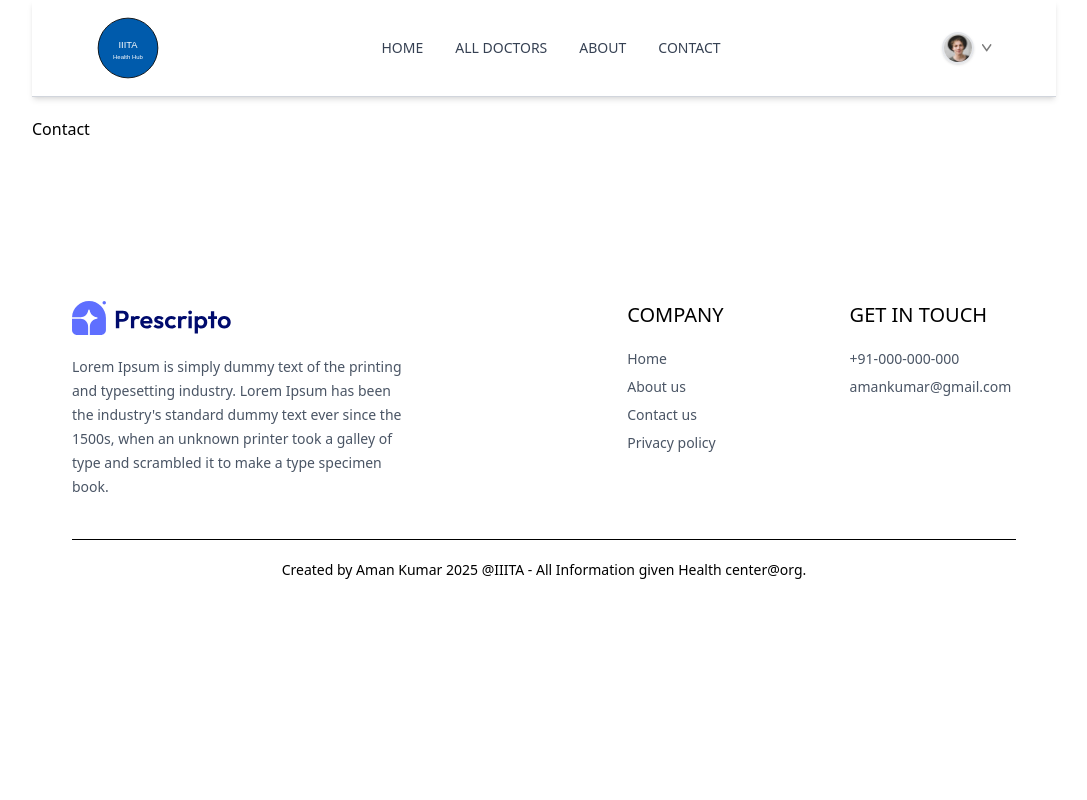
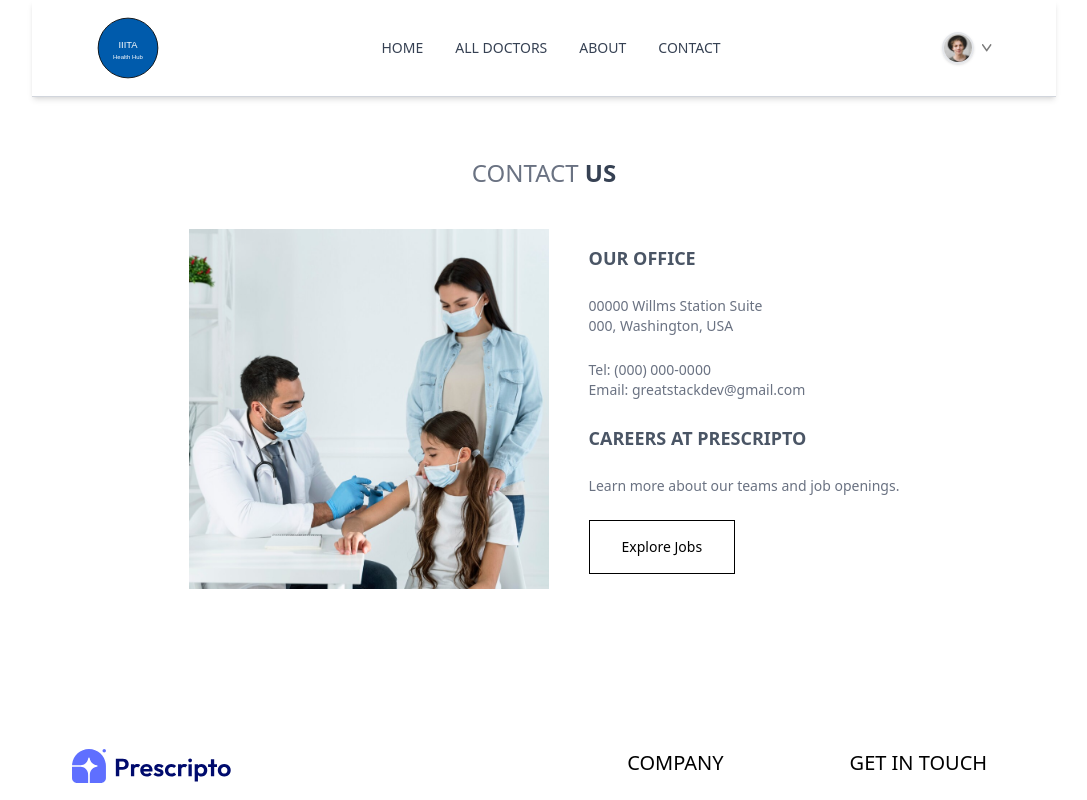
Before and after one commit to Amankumar8756/IIITA_Health_Hub, a React (Vite) app in the folder frontend2/: page /contact in a window 1280 px wide. Shown: the top 800 px of the page, without its empty margins (96-1183 px from the left). Built offline with nearby package versions, Linux system fonts and the light colour scheme.

Commit message:
contactPage done

```diff
--- a/frontend2/src/pages/Contact.jsx
+++ b/frontend2/src/pages/Contact.jsx
@@ -1,9 +1,42 @@
-import React from 'react'
+import React from "react";
+import { assets } from "../assets/assets";
 
 const Contact = () => {
   return (
-    <div>Contact</div>
-  )
-}
+    <div>
+      <div className="text-center text-2xl pt-10 text-gray-500">
+        <p>
+          CONTACT <span className="text-gray-700 font-semibold">US</span>
+        </p>
+      </div>
 
-export default Contact
+      <div className="my-10 flex flex-col justify-center md:flex-row gap-10 mb-28 text-sm">
+        <img
+          className="w-full md:max-w-[360px]"
+          src={assets.contact_image}
+          alt=""
+        />
+        <div className="flex flex-col justify-center items-start gap-6">
+          <p className="font-semibold text-lg text-gray-600">OUR OFFICE</p>
+          <p className="text-gray-500">
+            00000 Willms Station Suite <br /> 000, Washington, USA
+          </p>
+          <p className="text-gray-500">
+            Tel: (000) 000-0000 <br /> Email: greatstackdev@gmail.com
+          </p>
+          <p className="font-semibold text-lg text-gray-600">
+            CAREERS AT PRESCRIPTO
+          </p>
+          <p className="text-gray-500">
+            Learn more about our teams and job openings.
+          </p>
+          <button className="border border-back px-8 py-4 text-sm hover:bg-black hover:text-white transition-all duration-500">
+            Explore Jobs
+          </button>
+        </div>
+      </div>
+    </div>
+  );
+};
+
+export default Contact;
```
